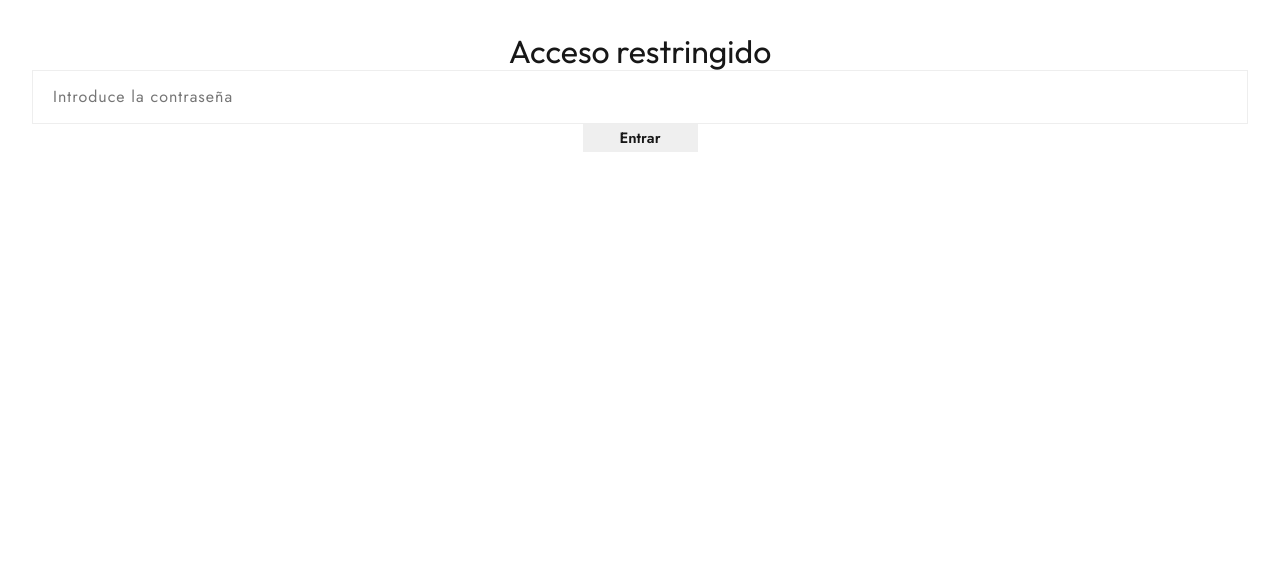
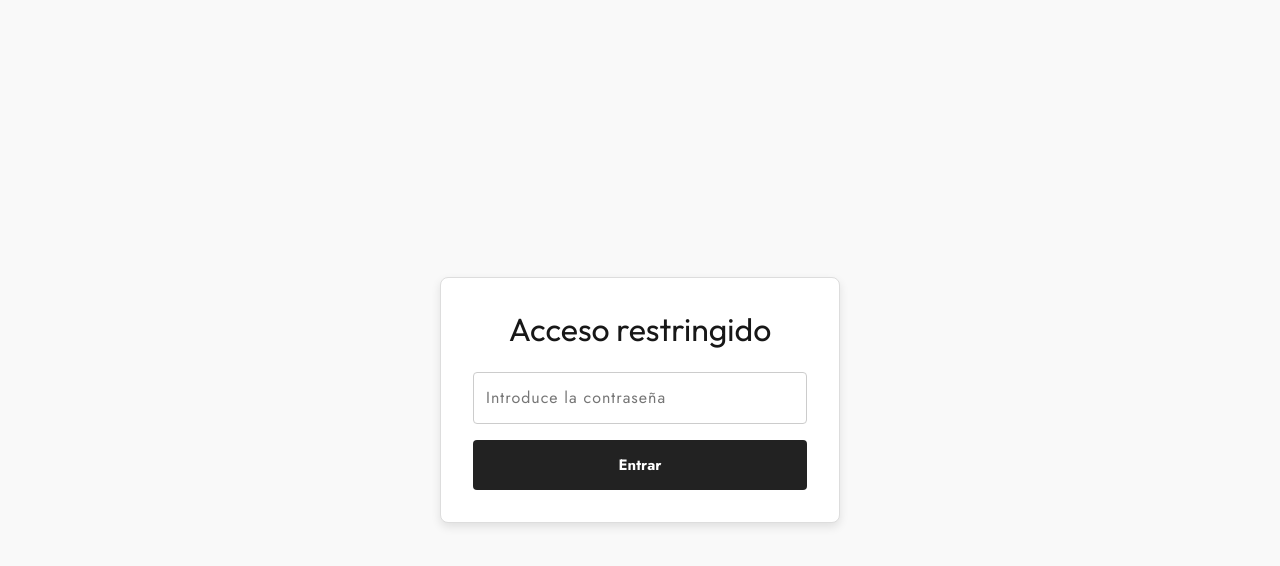
Before and after one commit to augustabande/archix_demo, a React (Vite) app: page / in a window 1280 px wide. Shown: the top 566 px of the page. Built offline with nearby package versions, Linux system fonts and the light colour scheme.

Commit message:
fix login page style

```diff
--- a/Login.jsx
+++ b/Login.jsx
@@ -17,17 +17,60 @@ export default function Login({ onLogin }) {
 
 
   return (
-    <div style={{ padding: "2rem", textAlign: "center" }}>
-      <h2>Acceso restringido</h2>
+    <div
+  style={{
+    display: 'flex',
+    justifyContent: 'center',
+    alignItems: 'center',
+    minHeight: '100vh',
+    backgroundColor: '#f9f9f9',
+  }}
+>
+  <div
+    style={{
+      padding: '2rem',
+      textAlign: 'center',
+      border: '1px solid #ddd',
+      borderRadius: '8px',
+      backgroundColor: '#fff',
+      boxShadow: '0 4px 10px rgba(0,0,0,0.1)',
+      width: '100%',
+      maxWidth: '400px',
+    }}
+  >
+    <h2 style={{ marginBottom: '1.5rem' }}>Acceso restringido</h2>
     <form onSubmit={handleSubmit}>
       <input
         type="password"
         value={password}
         onChange={(e) => setPassword(e.target.value)}
         placeholder="Introduce la contraseña"
+        style={{
+          width: '100%',
+          padding: '0.75rem',
+          marginBottom: '1rem',
+          borderRadius: '4px',
+          border: '1px solid #ccc',
+        }}
       />
-        <button type="submit">Entrar</button>
+      <button
+        type="submit"
+        style={{
+          width: '100%',
+          padding: '0.75rem',
+          borderRadius: '4px',
+          border: 'none',
+          backgroundColor: '#222',
+          color: '#fff',
+          fontWeight: 'bold',
+          cursor: 'pointer',
+        }}
+      >
+        Entrar
+      </button>
     </form>
   </div>
+</div>
+
   );
 }
--- a/src/components/PageSections/ServiceSection.jsx
+++ b/src/components/PageSections/ServiceSection.jsx
@@ -10,7 +10,7 @@ export default function ServiceSection() {
                         <div className="services-tab-wrapper">
                             <div className="section-title">
                                 <div className="heading-animation">
-                                    <h2>Our Services</h2>
+                                    <h3>Our Services</h3>
                                 </div>
                             </div>
                             <div className="services-tabs mt-100">
--- a/src/components/PageSections/ServiceSectionTwo.jsx
+++ b/src/components/PageSections/ServiceSectionTwo.jsx
@@ -7,7 +7,7 @@ export default function ServiceSectionTwo() {
                 <div className="row justify-content-center">
                     <div className="section-title">
                         <div className="heading-animation">
-                            <h3>Our Services</h3>
+                            <h2>Our services</h2>
                         </div>
                     </div>
                 </div>
```
Lines whose indentation alone changed are shown as unchanged.
